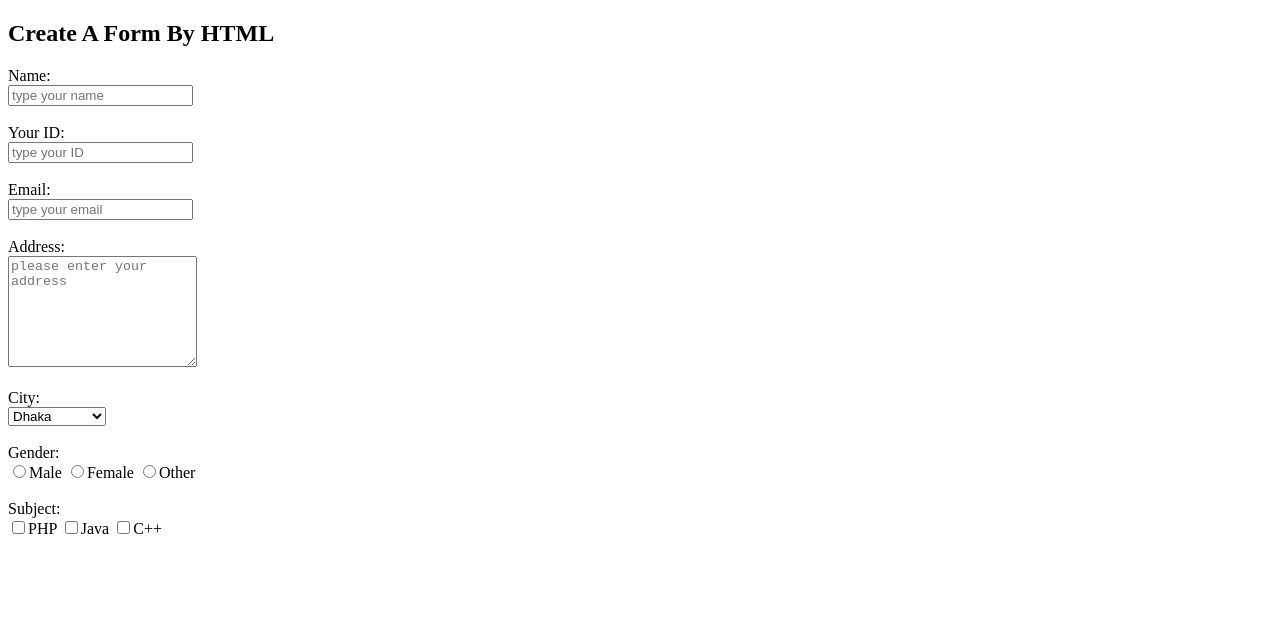
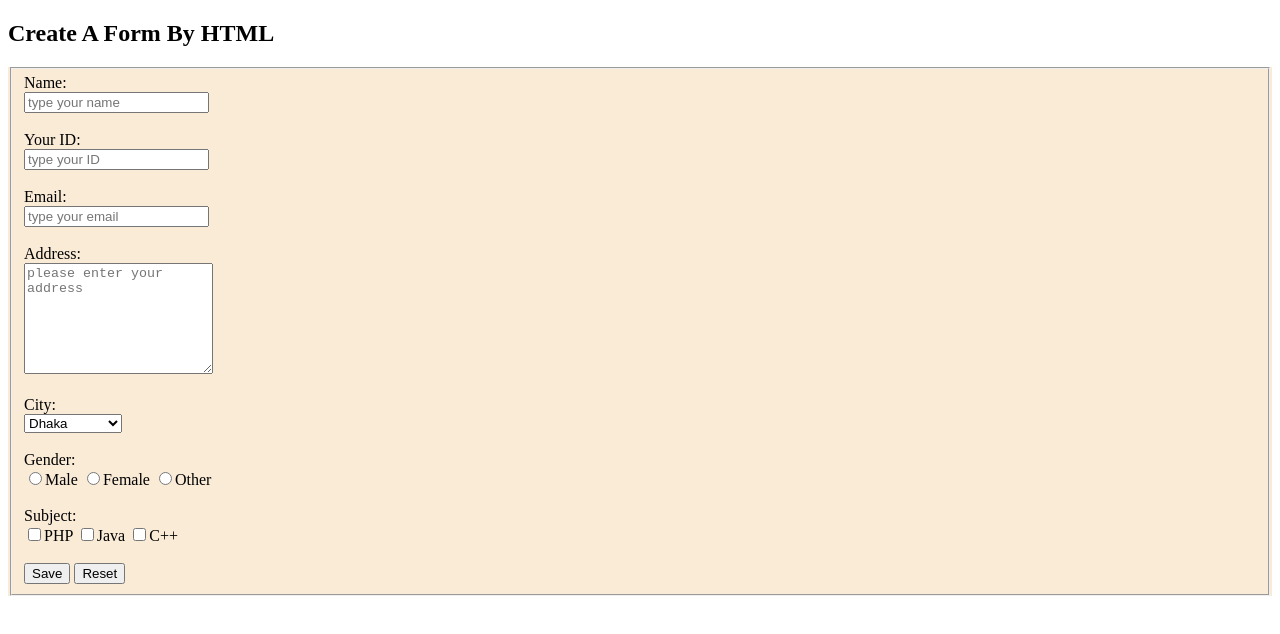
Before and after one commit to assad-uz/HTML, a plain HTML site: page Form/Form 1.html in a window 1280 px wide. Drawn offline with Linux system fonts and the light colour scheme.

Commit message:
New Form

```diff
--- a/Form/Form 1.html
+++ b/Form/Form 1.html
@@ -7,6 +7,8 @@
 </head>
 <body>
     <h2>Create A Form By HTML</h2>
+    <div style="width: 500; background-color: antiquewhite;">
+        <fieldset>
     <form>
         Name: <br>
         <input type="text" placeholder="type your name"><br><br>
@@ -37,8 +39,13 @@
         <input type="checkbox" name="a">Java
         <input type="checkbox" name="a">C++
 
+        <br><br>
+        <input type="button" value="Save">
+        <button>Reset</button>
+    </form>
+    </fieldset>
+    </div>
 
-    </form>
 
 </body>
 </html>
```
